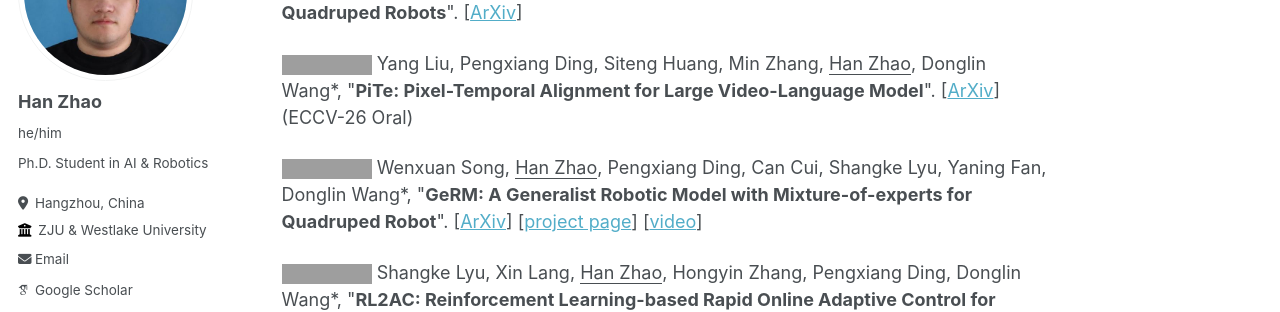
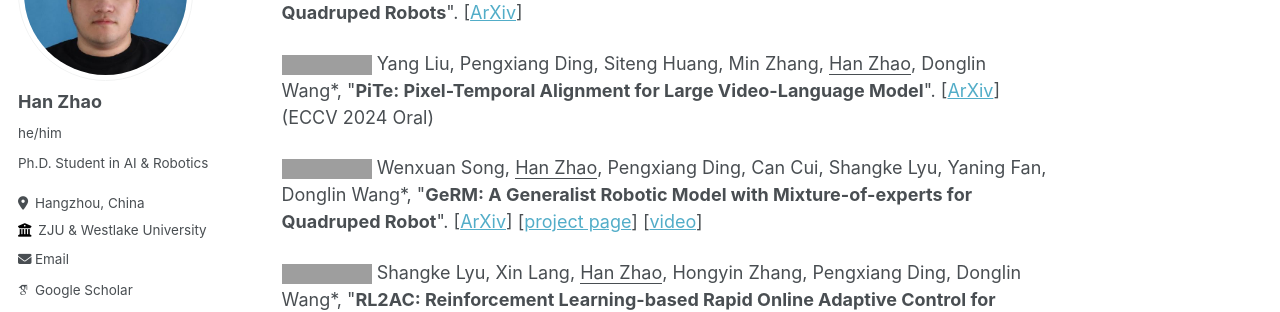
Before and after one commit to h-zhao1997/h-zhao1997.github.io, a Jekyll site: the page built from _pages/about.md, in a window 1280 px wide and 900 px high, scrolled down 2994 px, cut to the strip 180-492 px from the top of the window. Built offline with Jekyll 4.4.1, drawn with Linux system fonts in a browser that asks for light colours; some web fonts are replaced; grey boxes are pictures that could not be loaded.

Commit message:
Update about.md

```diff
--- a/_pages/about.md
+++ b/_pages/about.md
@@ -91,7 +91,7 @@ Shuanghao Bai, Wenxuan Song, Jiayi Chen, Yuheng Ji, Zhide Zhong, Jin Yang, <u>Ha
 ### 2024
 <a href="https://arxiv.org/abs/2312.14457" target="_blank"><img src="https://img.shields.io/badge/ECCV-2024-blue?style=for-the-badge"></a> Pengxiang Ding, <u>Han Zhao</u>, Wenjie Zhang, Wenxuan Song, Min Zhang, Siteng Huang, Ningxi Yang, Donglin Wang\*, &quot;**QUAR-VLA: Vision-Language-Action Model for Quadruped Robots**&quot;. [[ArXiv](https://arxiv.org/abs/2312.14457)]
 
-<a href="https://arxiv.org/abs/2409.07239" target="_blank"><img src="https://img.shields.io/badge/ECCV-2024-blue?style=for-the-badge"></a> Yang Liu, Pengxiang Ding, Siteng Huang, Min Zhang, <u>Han Zhao</u>, Donglin Wang\*, &quot;**PiTe: Pixel-Temporal Alignment for Large Video-Language Model**&quot;. [[ArXiv](https://arxiv.org/abs/2409.07239)] (ECCV-26 Oral)
+<a href="https://arxiv.org/abs/2409.07239" target="_blank"><img src="https://img.shields.io/badge/ECCV-2024-blue?style=for-the-badge"></a> Yang Liu, Pengxiang Ding, Siteng Huang, Min Zhang, <u>Han Zhao</u>, Donglin Wang\*, &quot;**PiTe: Pixel-Temporal Alignment for Large Video-Language Model**&quot;. [[ArXiv](https://arxiv.org/abs/2409.07239)] (ECCV 2024 Oral)
 
 <a href="https://arxiv.org/abs/2403.13358" target="_blank"><img src="https://img.shields.io/badge/IROS-2024-blue?style=for-the-badge"></a> Wenxuan Song, <u>Han Zhao</u>, Pengxiang Ding, Can Cui, Shangke Lyu, Yaning Fan, Donglin Wang\*, &quot;**GeRM: A Generalist Robotic Model with Mixture-of-experts for Quadruped Robot**&quot;. [[ArXiv](https://arxiv.org/abs/2403.13358)] [[project page](https://songwxuan.github.io/GeRM/)] [[video](https://www.youtube.com/watch?v=tjgIxsXW0JU)]
 
```
